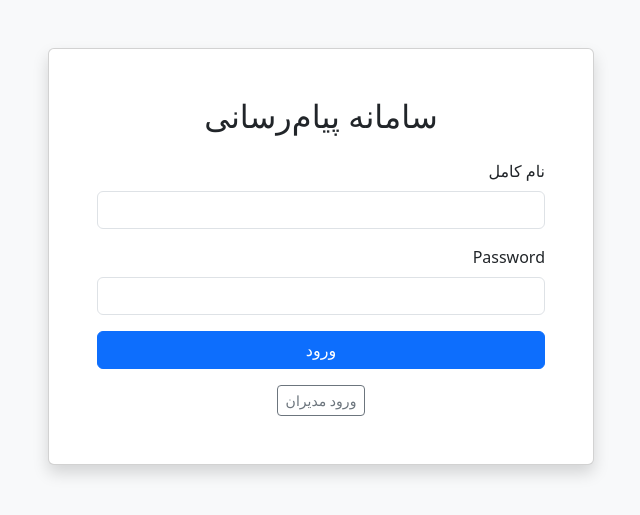
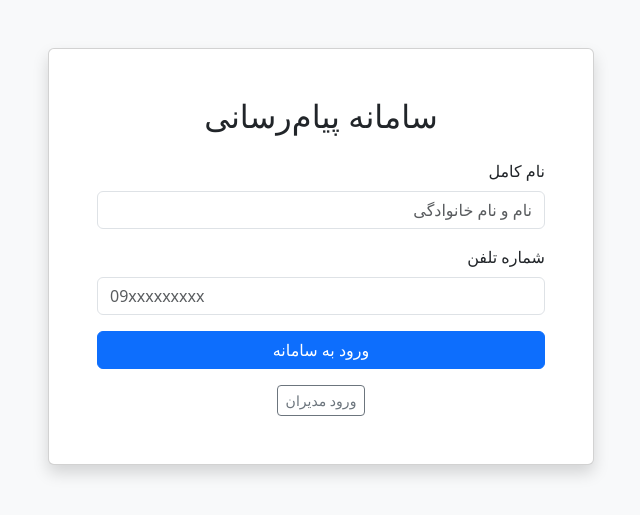
Before and after one commit to 1q23e4rr5/whatsappf, a Flask app: page / in a window 1280 px wide. Shown: the top 515 px of the page, without its empty margins (319-959 px from the left). Run offline with Flask 3, Linux system fonts and the light colour scheme.

Commit message:
Update index.html

```diff
--- a/templates/index.html
+++ b/templates/index.html
@@ -16,22 +16,22 @@
 
                         {% with messages = get_flashed_messages(with_categories=true) %}
                             {% for category, message in messages %}
-                                <div class="alert alert-{{ 'danger' if category == 'error' else 'success' }}">
+                                <div class="alert alert-{{ 'danger' if category == 'error' else 'success' if category == 'success' else 'info' }}">
                                     {{ message }}
                                 </div>
                             {% endfor %}
                         {% endwith %}
 
-                        <form method="POST" action="/login">
+                        <form method="POST" action="/">
                             <div class="mb-3">
                                 <label class="form-label">نام کامل</label>
-                                <input type="text" name="name" class="form-control" required>
+                                <input type="text" name="name" class="form-control" placeholder="نام و نام خانوادگی" required>
                             </div>
                             <div class="mb-3">
-                                <label class="form-label">Password</label>
-                                <input type="tel" name="phone" class="form-control" required>
+                                <label class="form-label">شماره تلفن</label>
+                                <input type="tel" name="phone" class="form-control" placeholder="09xxxxxxxxx" required>
                             </div>
-                            <button type="submit" class="btn btn-primary w-100">ورود</button>
+                            <button type="submit" class="btn btn-primary w-100">ورود به سامانه</button>
                         </form>
 
                         <div class="text-center mt-3">
```
